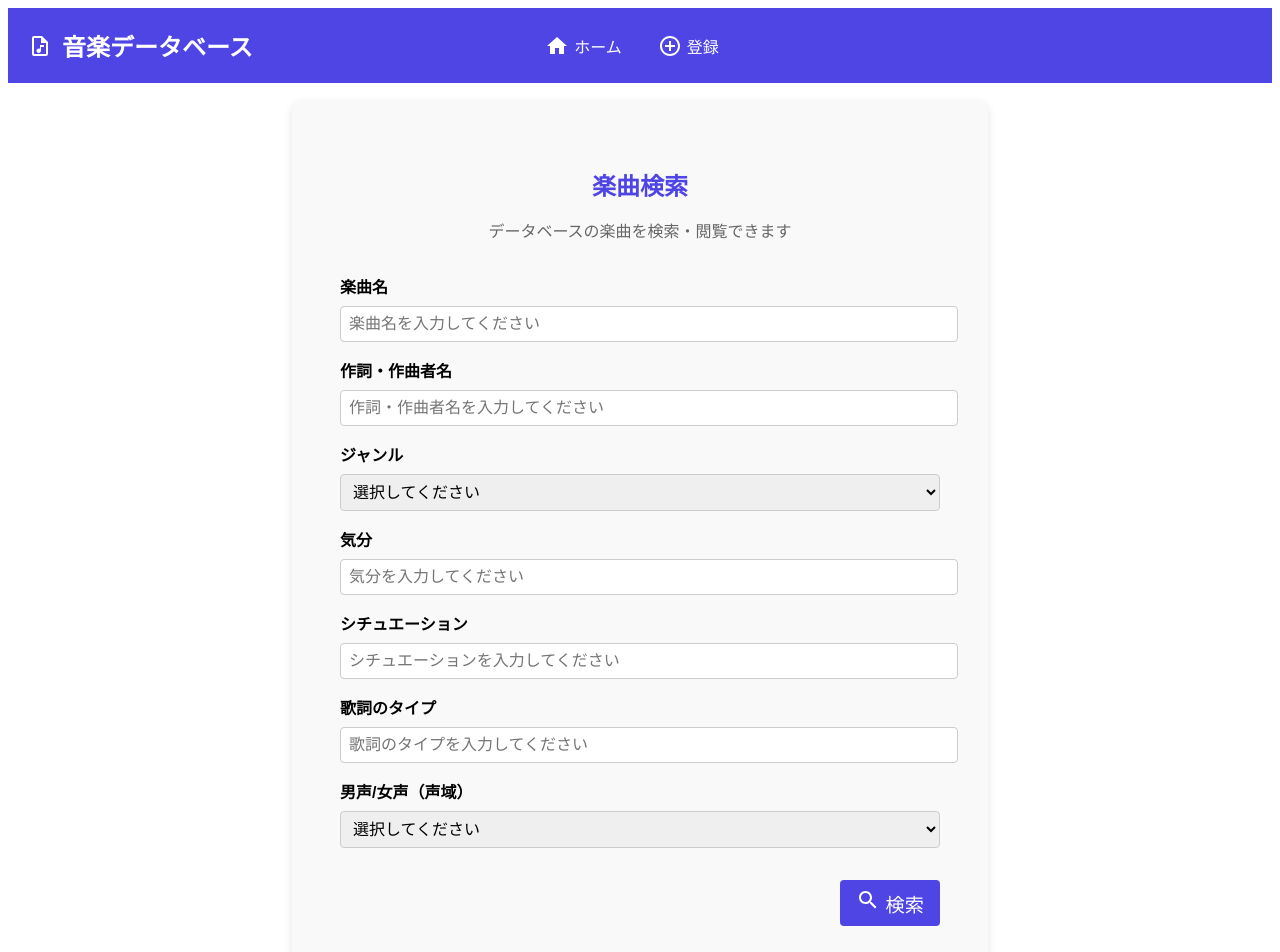
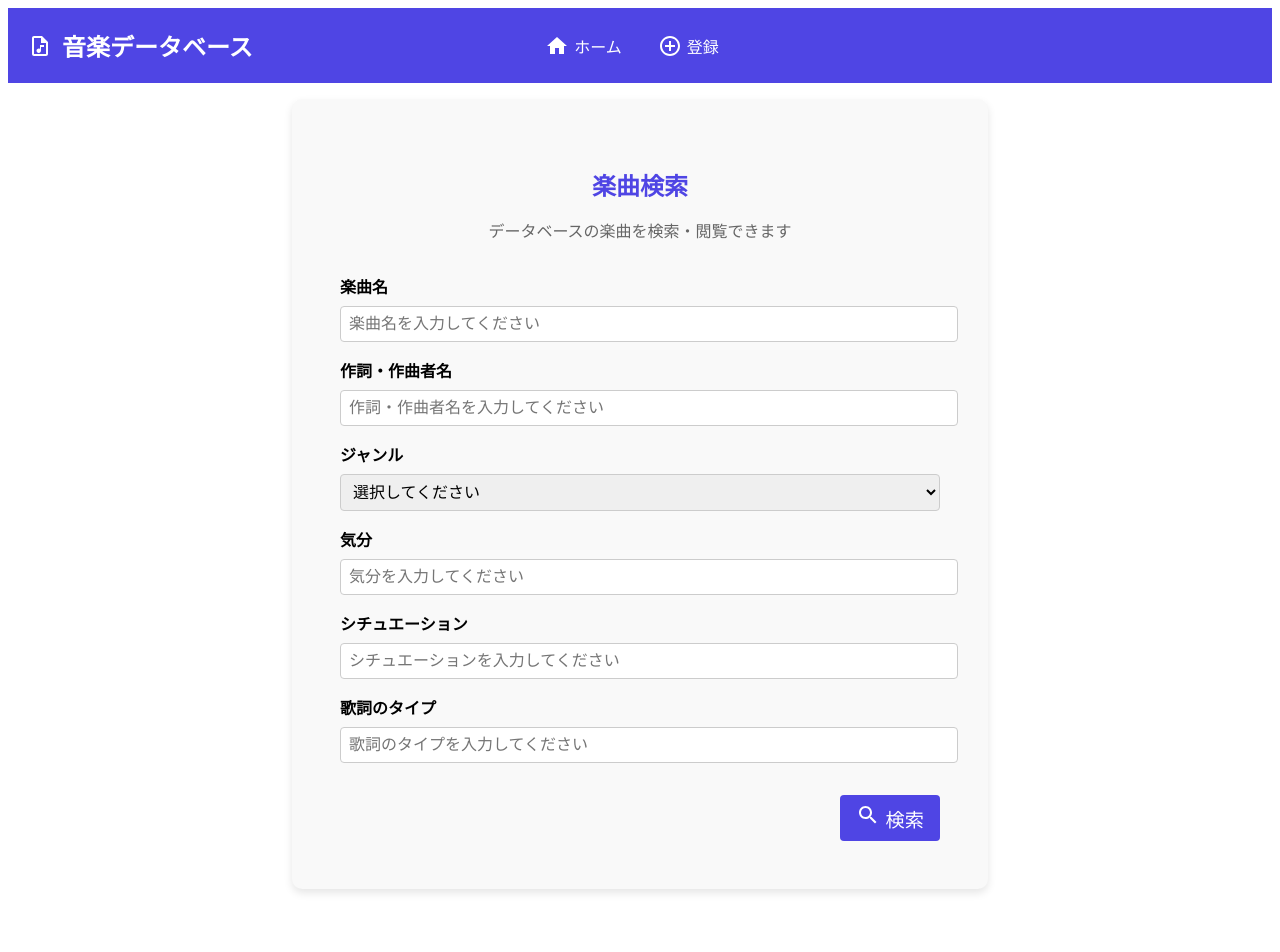
Before and after one commit to h4ruru/Hackathon, a React (Create React App) app in the folder my-app/: page / in a window 1280 px wide. Shown: the top 952 px of the page. After the commit the page ends 905 px from the top, so only its background shows below. Built offline with nearby package versions, Linux system fonts and the light colour scheme.

Commit message:
声域けした。

```diff
--- a/my-app/src/components/body_dis.js
+++ b/my-app/src/components/body_dis.js
@@ -26,7 +26,7 @@ const Musicdistribution = () => {
             <option value="rock">ロック</option>
             <option value="jazz">ジャズ</option>
             <option value="classical">クラシック</option>
-            <option valie="hiphop">ヒップホップ</option>
+            <option value="hiphop">ヒップホップ</option>
           </select>
         </div>
 
@@ -45,16 +45,6 @@ const Musicdistribution = () => {
           <input type="text" id="lyricist" placeholder="歌詞のタイプを入力してください" />
         </div>
 
-        <div className="form-group">
-          <label htmlFor="vocalRange">男声/女声（声域）</label>
-          <select id="vocalRange">
-            <option value="">選択してください</option>
-            <option>高い</option>
-            <option>普通</option>
-            <option>低い</option>
-          </select>
-        </div>
-
         <button type="submit" className="submit-button"><SearchIcon /> 検索</button>
       </form>
     </div>
--- a/my-app/src/components/body_edit.js
+++ b/my-app/src/components/body_edit.js
@@ -35,10 +35,6 @@ const EditForm = () => {
           <label htmlFor="lyricsType">歌詞のタイプ</label>
           <input type="text" id="lyricsType" name="lyricsType" />
         </div>
-        <div>
-          <label htmlFor="vocalRange">男声/女声（音域）</label>
-          <input type="text" id="vocalRange" name="vocalRange" />
-        </div>
         < button type="submit" className="submit-button"><SaveIcon /> 更新</button>
       </form>
     </div>
--- a/my-app/src/components/body_regi.js
+++ b/my-app/src/components/body_regi.js
@@ -45,16 +45,6 @@ const Musicdistribution = () => {
           <input type="text" id="lyricist" placeholder="歌詞のタイプを入力してください" />
         </div>
 
-        <div className="form-group">
-          <label htmlFor="vocalRange">男声/女声（声域）</label>
-          <select id="vocalRange">
-            <option value="">選択してください</option>
-            <option>高い</option>
-            <option>普通</option>
-            <option>低い</option>
-          </select>
-        </div>
-
         < button type="submit" className="submit-button"><SaveIcon /> 登録</button>
       </form>
     </div>
```
